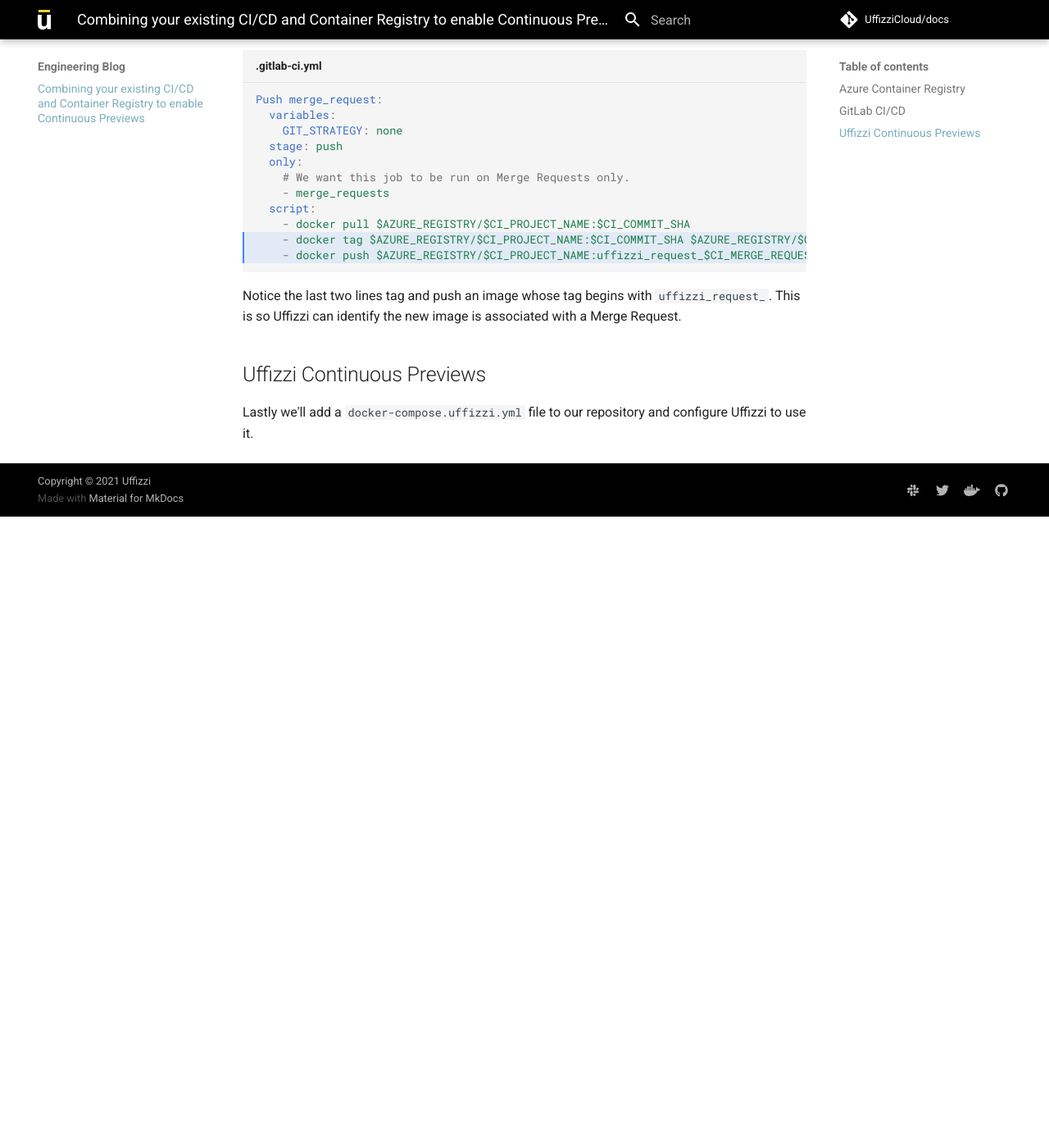
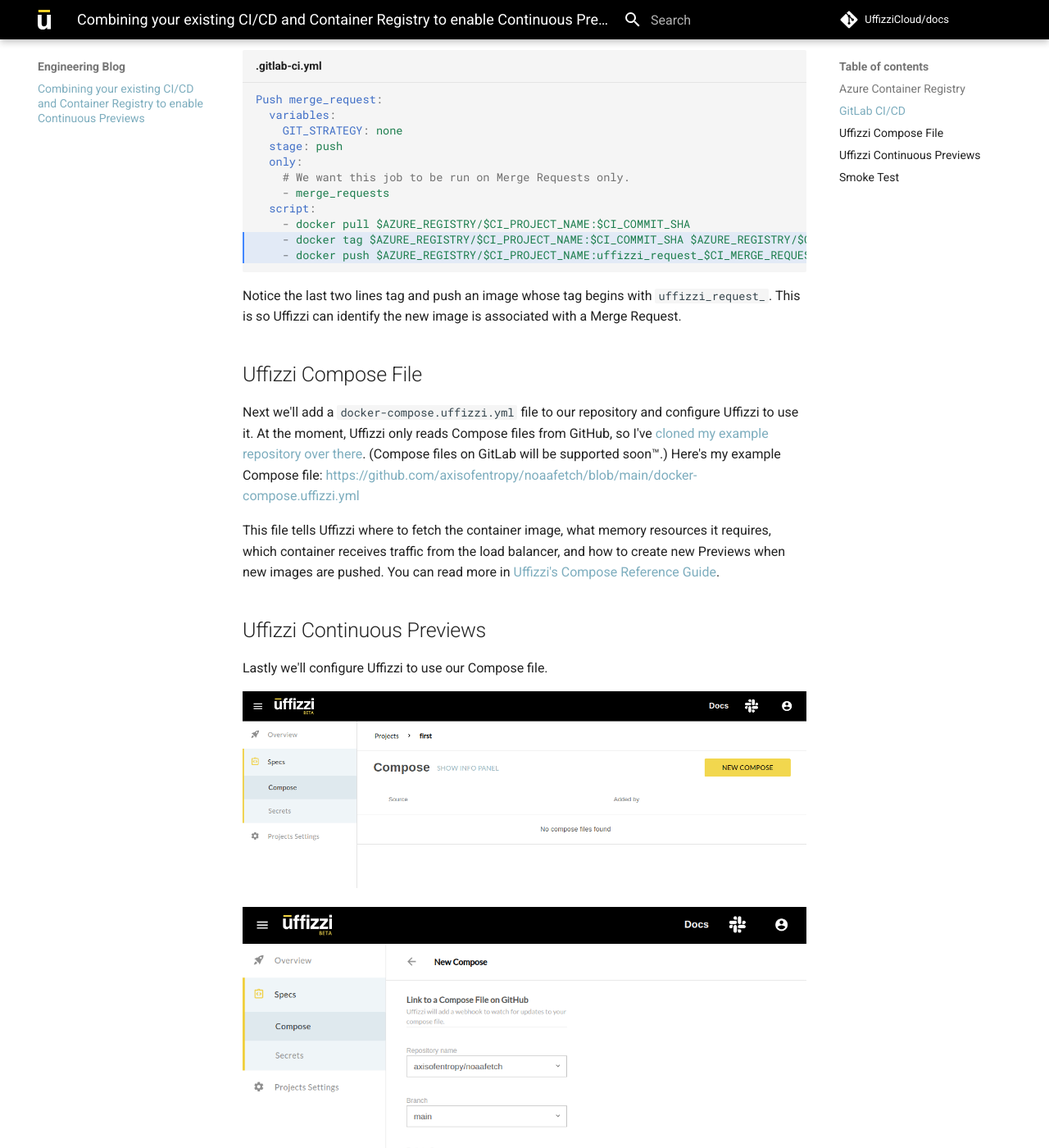
Before and after one commit to UffizziCloud/docs, an MkDocs documentation site: the page built from docs/engineeringblog/ci-cd-registry.md, in a window 1280 px wide and 1400 px high, scrolled down 1040 px. Shown: the whole window at 82% size. Built offline with MkDocs 1.6.1 and Material for MkDocs 9.7.7, drawn with Linux system fonts in a browser that asks for light colours; comment, search, counter and statistics services are not loaded; before the commit the page ends 1670 px from its top, so only the background shows below that; some of the changed text lies outside the part shown.

Commit message:
Add images to blog article.

```diff
--- a/docs/engineeringblog/ci-cd-registry.md
+++ b/docs/engineeringblog/ci-cd-registry.md
@@ -40,6 +40,22 @@
 
 Notice the last two lines tag and push an image whose tag begins with `uffizzi_request_`. This is so Uffizzi can identify the new image is associated with a Merge Request.
 
+## Uffizzi Compose File
+
+Next we'll add a `docker-compose.uffizzi.yml` file to our repository and configure Uffizzi to use it. At the moment, Uffizzi only reads Compose files from GitHub, so I've [cloned my example repository over there](https://github.com/axisofentropy/noaafetch/). (Compose files on GitLab will be supported soon&trade;.) Here's my example Compose file: <https://github.com/axisofentropy/noaafetch/blob/main/docker-compose.uffizzi.yml>
+
+This file tells Uffizzi where to fetch the container image, what memory resources it requires, which container receives traffic from the load balancer, and how to create new Previews when new images are pushed. You can read more in [Uffizzi's Compose Reference Guide](../config/compose-spec.md).
+
 ## Uffizzi Continuous Previews
 
-Lastly we'll add a `docker-compose.uffizzi.yml` file to our repository and configure Uffizzi to use it.
+Lastly we'll configure Uffizzi to use our Compose file.
+
+![New Compose File](../assets/images/blog-1-new-compose.png)
+
+![Link Compose File](../assets/images/blog-1-link-compose.png)
+
+## Smoke Test
+
+Now let's tie it all together. Push a new commit on a new branch to your GitLab repository and then open a new Pull Request. GitLab's CI/CD will build a new image and push it to your Azure Container Registry. Uffizzi will recognize the new image and deploy it automatically.
+
+![New Preview](../assets/images/blog-1-new-preview.png)
```
Also changed, not shown: docs/assets/images/blog-1-link-compose.png (added), docs/assets/images/blog-1-new-compose.png (added), docs/assets/images/blog-1-new-preview.png (added).
